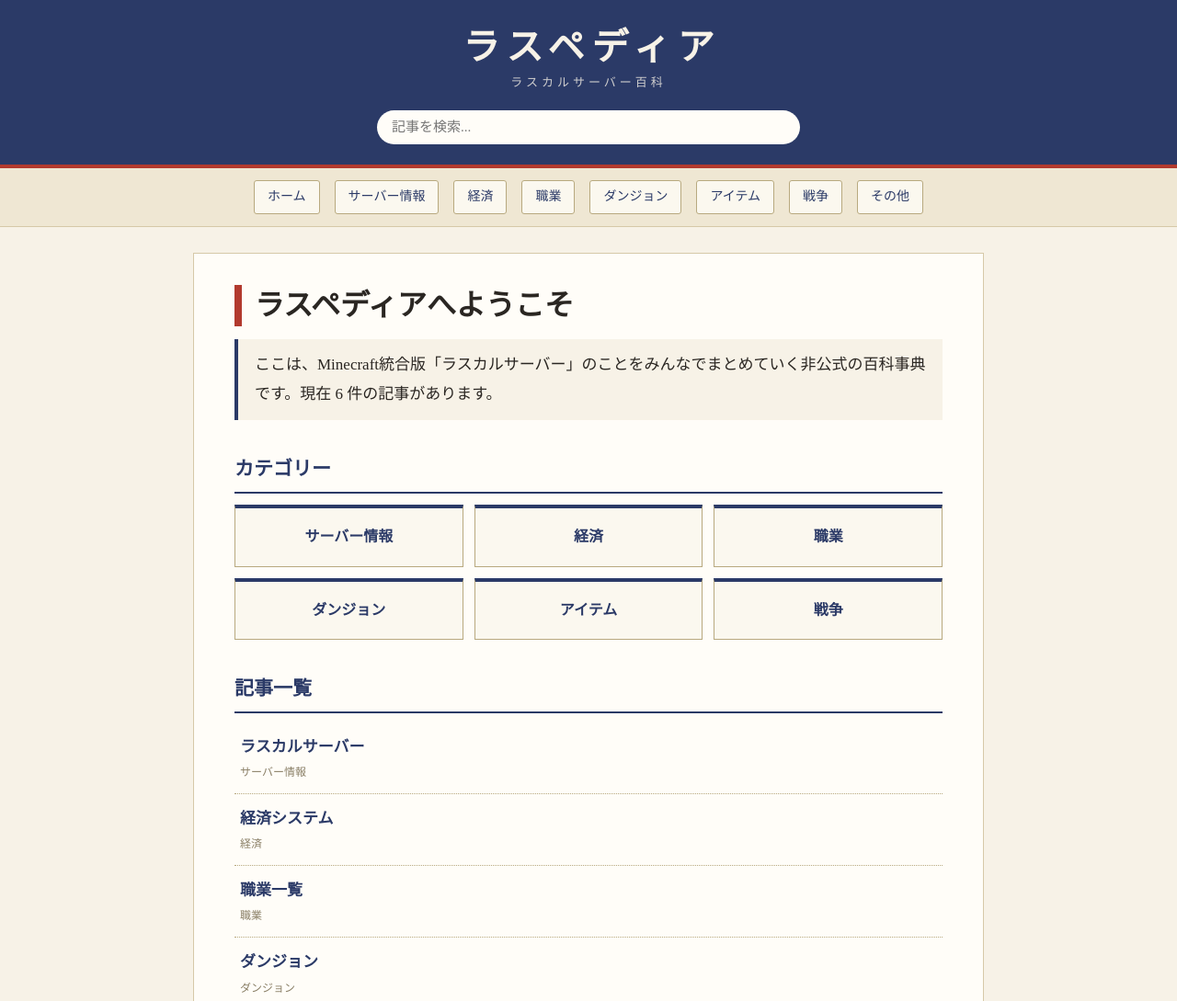
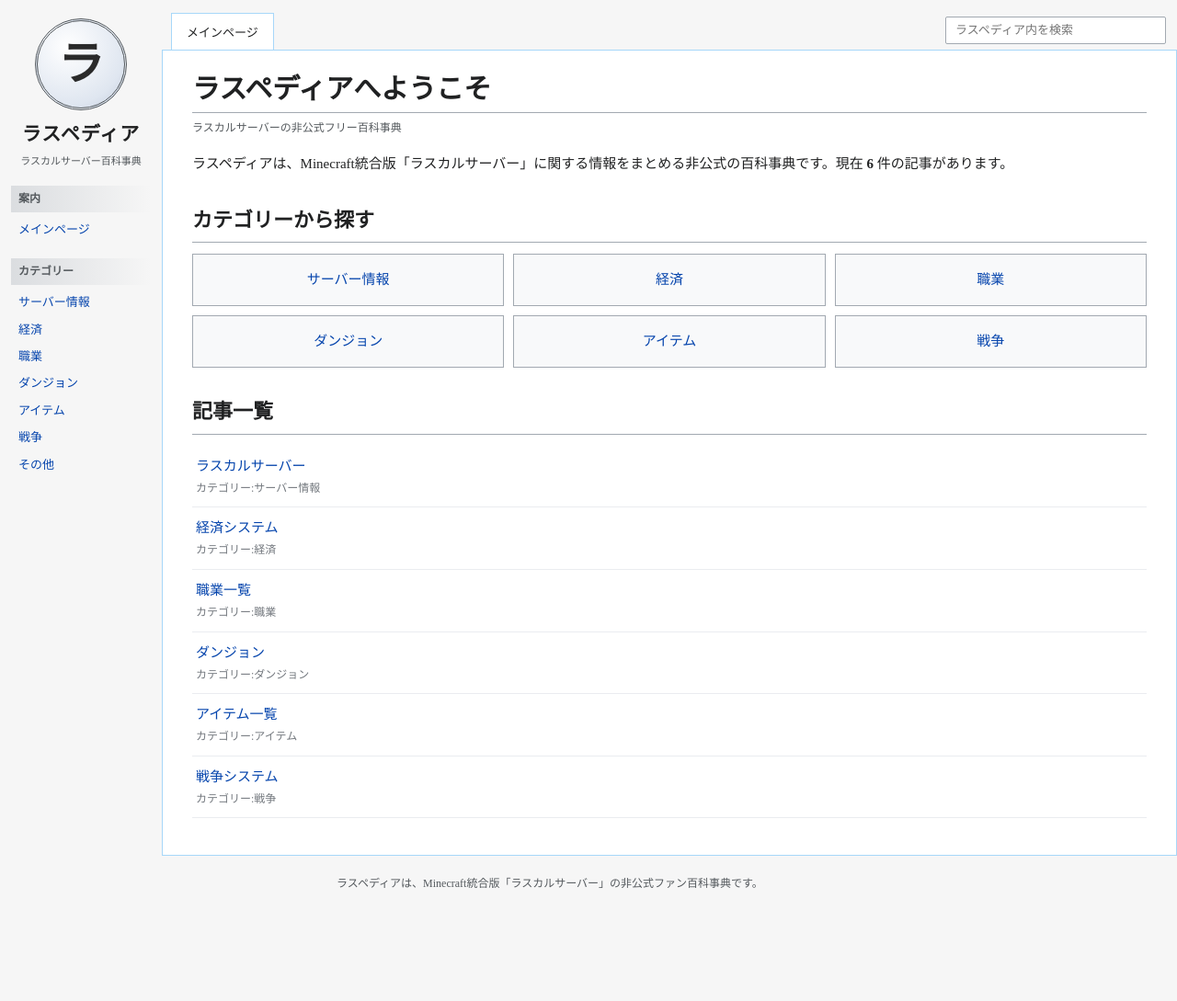
Before and after one commit to PlsJoin/raspedia_by_doldo, a plain HTML site: page index.html in a window 1280 px wide. Shown: the top 1089 px of the page at 92% size. After the commit the page ends 1002 px from the top, so only its background shows below. Drawn offline with Linux system fonts and the light colour scheme.

Commit message:
Update index.html

```diff
--- a/index.html
+++ b/index.html
@@ -6,200 +6,223 @@
 <title>ラスペディア</title>
 <link rel="preconnect" href="https://fonts.googleapis.com">
 <link rel="preconnect" href="https://fonts.gstatic.com" crossorigin>
-<link href="https://fonts.googleapis.com/css2?family=Noto+Serif+JP:wght@400;600;700;900&display=swap" rel="stylesheet">
+<link href="https://fonts.googleapis.com/css2?family=Noto+Serif+JP:wght@400;600;700&display=swap" rel="stylesheet">
 
 <style>
 * {
     box-sizing: border-box;
 }
 
+html {
+    background: #f6f6f6;
+}
+
 body {
     margin: 0;
-    background: #f7f2e7;
-    color: #2a2622;
+    background: #f6f6f6;
+    color: #202122;
     font-family: "Noto Serif JP", "Hiragino Mincho ProN", "Yu Mincho", "YuMincho", "MS PMincho", serif;
-    font-size: 16px;
-    line-height: 1.9;
+    font-size: 15px;
+    line-height: 1.8;
 }
 
 a {
-    color: #2b3a67;
+    color: #0645ad;
+    text-decoration: none;
     cursor: pointer;
-    text-decoration: none;
 }
 
 a:hover {
-    color: #b23a2e;
+    text-decoration: underline;
 }
 
-header {
-    background: #2b3a67;
-    color: #f7f2e7;
-    padding: 26px 20px 22px 20px;
-    text-align: center;
-    border-bottom: 4px solid #b23a2e;
+.page {
+    display: flex;
+    align-items: flex-start;
+    min-height: 100vh;
 }
 
-.brand {
-    display: inline-block;
+.sidebar {
+    width: 176px;
+    flex-shrink: 0;
+    padding: 14px 12px 20px 12px;
+}
+
+.logo-box {
+    text-align: center;
+    padding: 6px 0 16px 0;
     cursor: pointer;
 }
 
-.brand-title {
-    font-size: 40px;
-    font-weight: 900;
-    letter-spacing: 8px;
-    padding-left: 8px;
-    line-height: 1.3;
+.logo-mark {
+    width: 100px;
+    height: 100px;
+    margin: 0 auto 8px auto;
+    border-radius: 50%;
+    border: 3px double #54595d;
+    background: radial-gradient(circle at 35% 30%, #ffffff, #dfe6f0 70%, #c3cddd);
+    display: flex;
+    align-items: center;
+    justify-content: center;
+    font-size: 50px;
+    font-weight: 700;
+    color: #2a2a2a;
 }
 
-.brand-sub {
-    font-size: 13px;
-    letter-spacing: 4px;
-    opacity: 0.8;
+.logo-title {
+    font-size: 21px;
+    font-weight: 700;
+    letter-spacing: 1px;
 }
 
-.searchbar {
-    margin-top: 16px;
+.logo-sub {
+    font-size: 11px;
+    color: #54595d;
 }
 
-.searchbar input {
-    width: 100%;
-    max-width: 460px;
-    padding: 10px 16px;
-    border: none;
-    border-radius: 30px;
-    font-family: inherit;
-    font-size: 15px;
-    background: #fffdf8;
-    color: #2a2622;
-    outline: none;
+.portlet {
+    margin-bottom: 16px;
 }
 
-nav {
-    background: #efe7d3;
-    border-bottom: 1px solid #d6c9a8;
-    padding: 10px 16px;
-    text-align: center;
+.portlet h3 {
+    margin: 0 0 4px 0;
+    padding: 4px 4px 4px 8px;
+    font-size: 12px;
+    font-weight: 600;
+    color: #54595d;
+    background: linear-gradient(to right, rgba(200, 204, 209, 0.6), rgba(200, 204, 209, 0));
 }
 
-nav a {
-    display: inline-block;
-    margin: 3px 6px;
-    padding: 4px 14px;
-    font-size: 14px;
-    border: 1px solid #b8a97f;
-    border-radius: 3px;
-    background: #fbf8ef;
+.portlet a {
+    display: block;
+    padding: 3px 8px;
+    font-size: 13px;
 }
 
-nav a:hover {
-    background: #2b3a67;
-    color: #f7f2e7;
-    border-color: #2b3a67;
+.content-wrap {
+    flex: 1;
+    min-width: 0;
+    padding-top: 14px;
+}
+
+.tabs {
+    display: flex;
+    justify-content: space-between;
+    align-items: flex-end;
+    padding-left: 10px;
+    height: 40px;
+}
+
+.tab {
+    display: inline-block;
+    padding: 9px 16px 7px 16px;
+    font-size: 13px;
+    background: white;
+    border: 1px solid #a7d7f9;
+    border-bottom: none;
+    color: #202122;
+}
+
+.search-box {
+    padding: 0 12px 6px 0;
+}
+
+.search-box input {
+    width: 240px;
+    padding: 6px 10px;
+    border: 1px solid #a2a9b1;
+    border-radius: 2px;
+    font-family: inherit;
+    font-size: 13px;
+    background: white;
 }
 
 main {
-    max-width: 860px;
-    margin: 28px auto;
-    background: #fffdf8;
-    border: 1px solid #d6c9a8;
-    box-shadow: 0 3px 0 #e3d8bc;
-    padding: 34px 44px 44px 44px;
-    min-height: 480px;
+    background: white;
+    border: 1px solid #a7d7f9;
+    padding: 22px 32px 40px 32px;
+    min-height: 560px;
 }
 
 h1 {
-    margin: 0 0 8px 0;
-    font-size: 32px;
-    font-weight: 900;
-    line-height: 1.4;
-    padding-left: 14px;
-    border-left: 8px solid #b23a2e;
+    margin: 0 0 6px 0;
+    font-size: 30px;
+    font-weight: 600;
+    line-height: 1.3;
+    border-bottom: 1px solid #a2a9b1;
+    padding-bottom: 6px;
 }
 
 h2 {
-    margin: 34px 0 10px 0;
-    font-size: 21px;
-    font-weight: 700;
-    color: #2b3a67;
+    font-size: 22px;
+    font-weight: 600;
+    border-bottom: 1px solid #a2a9b1;
     padding-bottom: 4px;
-    border-bottom: 2px solid #2b3a67;
+    margin: 28px 0 12px 0;
 }
 
 p {
-    margin: 10px 0;
+    margin: 8px 0;
 }
 
-.tag {
-    display: inline-block;
-    margin: 4px 0 14px 22px;
-    padding: 0 12px;
+.tagline {
     font-size: 12px;
-    color: #b23a2e;
-    border: 1px solid #b23a2e;
-    border-radius: 20px;
+    color: #54595d;
+    margin-bottom: 14px;
 }
 
-.lead {
-    font-size: 17px;
-    padding: 12px 18px;
-    margin: 14px 0;
-    background: #f7f2e7;
-    border-left: 4px solid #2b3a67;
+.infobox {
+    float: right;
+    clear: right;
+    width: 270px;
+    margin: 6px 0 14px 22px;
+    border: 1px solid #a2a9b1;
+    background: #f8f9fa;
+    font-size: 13px;
+    line-height: 1.6;
 }
 
-.card {
-    float: right;
-    width: 250px;
-    margin: 6px 0 16px 24px;
-    border: 1px solid #b8a97f;
-    background: #fbf8ef;
-    font-size: 14px;
-    line-height: 1.7;
+.infobox .ib-title {
+    background: #cedff2;
+    text-align: center;
+    font-weight: 700;
+    padding: 6px;
+    font-size: 15px;
 }
 
-.card-title {
-    background: #2b3a67;
-    color: #f7f2e7;
-    text-align: center;
-    padding: 6px;
-    font-weight: 700;
-}
-
-.card table {
+.infobox table {
     width: 100%;
     border-collapse: collapse;
 }
 
-.card th,
-.card td {
-    padding: 5px 10px;
+.infobox th,
+.infobox td {
+    padding: 4px 8px;
+    vertical-align: top;
+    border-top: 1px solid #eaecf0;
     text-align: left;
-    vertical-align: top;
-    border-top: 1px solid #e3d8bc;
 }
 
-.card th {
-    width: 84px;
-    color: #b23a2e;
+.infobox th {
+    width: 82px;
+    background: #eaf3ff;
     font-weight: 600;
 }
 
 .toc {
     display: inline-block;
-    min-width: 220px;
-    margin: 10px 0;
-    padding: 10px 24px 10px 18px;
-    border: 1px dashed #b8a97f;
-    background: #fbf8ef;
-    font-size: 14px;
+    border: 1px solid #a2a9b1;
+    background: #f8f9fa;
+    padding: 8px 18px 8px 14px;
+    font-size: 13px;
+    margin: 10px 0 14px 0;
+    min-width: 200px;
 }
 
 .toc-title {
+    text-align: center;
     font-weight: 700;
-    margin-bottom: 2px;
-    color: #2b3a67;
+    margin-bottom: 4px;
 }
 
 .toc ol {
@@ -210,76 +233,87 @@ p {
 .category-grid {
     display: grid;
     grid-template-columns: repeat(3, 1fr);
-    gap: 12px;
-    margin-top: 12px;
+    gap: 10px;
 }
 
 .category {
-    padding: 16px 10px;
+    border: 1px solid #a2a9b1;
+    padding: 14px;
     text-align: center;
     cursor: pointer;
-    color: #2b3a67;
-    font-weight: 600;
-    border: 1px solid #b8a97f;
-    border-top: 4px solid #2b3a67;
-    background: #fbf8ef;
+    color: #0645ad;
+    background: #f8f9fa;
 }
 
 .category:hover {
-    background: #2b3a67;
-    color: #f7f2e7;
+    background: #eaf3ff;
 }
 
 .article-item {
-    padding: 11px 6px;
-    border-bottom: 1px dotted #b8a97f;
-}
-
-.article-item a {
-    font-size: 17px;
-    font-weight: 600;
+    padding: 9px 4px;
+    border-bottom: 1px solid #eaecf0;
 }
 
 .article-category {
+    color: #72777d;
     font-size: 12px;
-    color: #8a7f66;
 }
 
-.back {
+.catlinks {
     clear: both;
-    margin-top: 34px;
-    padding-top: 12px;
-    border-top: 1px solid #d6c9a8;
-    font-size: 14px;
+    margin-top: 30px;
+    border: 1px solid #a2a9b1;
+    background: #f8f9fa;
+    padding: 6px 12px;
+    font-size: 13px;
 }
 
 footer {
-    text-align: center;
-    padding: 10px 20px 36px 20px;
+    padding: 20px 20px 30px 190px;
     font-size: 12px;
-    color: #8a7f66;
+    color: #54595d;
+    line-height: 1.7;
 }
 
-@media (max-width: 700px) {
-    header {
-        padding: 20px 14px 18px 14px;
+@media (max-width: 800px) {
+    .page {
+        flex-direction: column;
     }
 
-    .brand-title {
-        font-size: 30px;
-        letter-spacing: 5px;
+    .sidebar {
+        width: 100%;
+    }
+
+    .logo-mark {
+        width: 76px;
+        height: 76px;
+        font-size: 38px;
+    }
+
+    .tabs {
+        height: auto;
+        flex-direction: column;
+        align-items: stretch;
+        padding: 6px 10px;
+    }
+
+    .tab {
+        align-self: flex-start;
+    }
+
+    .search-box {
+        padding: 6px 0;
+    }
+
+    .search-box input {
+        width: 100%;
     }
 
     main {
-        margin: 14px 10px;
-        padding: 20px 18px 30px 18px;
+        padding: 16px;
     }
 
-    h1 {
-        font-size: 25px;
-    }
-
-    .card {
+    .infobox {
         float: none;
         width: 100%;
         margin: 10px 0;
@@ -288,24 +322,32 @@ footer {
     .category-grid {
         grid-template-columns: repeat(2, 1fr);
     }
+
+    footer {
+        padding: 20px;
+    }
 }
 </style>
 </head>
 
 <body>
 
-<header>
-    <div class="brand" onclick="showHome()">
-        <div class="brand-title">ラスペディア</div>
-        <div class="brand-sub">ラスカルサーバー百科</div>
+<div class="page">
+
+    <aside class="sidebar">
+        <div class="logo-box" onclick="showHome()">
+            <div class="logo-mark">ラ</div>
+            <div class="logo-title">ラスペディア</div>
+            <div class="logo-sub">ラスカルサーバー百科事典</div>
         </div>
-    <div class="searchbar">
-        <input type="text" id="searchInput" placeholder="記事を検索..." oninput="searchArticles()">
+
+        <div class="portlet">
+            <h3>案内</h3>
+            <a onclick="showHome()">メインページ</a>
         </div>
-</header>
 
-<nav>
-    <a onclick="showHome()">ホーム</a>
+        <div class="portlet">
+            <h3>カテゴリー</h3>
             <a onclick="showCategory('サーバー情報')">サーバー情報</a>
             <a onclick="showCategory('経済')">経済</a>
             <a onclick="showCategory('職業')">職業</a>
@@ -313,13 +355,27 @@ footer {
             <a onclick="showCategory('アイテム')">アイテム</a>
             <a onclick="showCategory('戦争')">戦争</a>
             <a onclick="showCategory('その他')">その他</a>
-</nav>
+        </div>
+    </aside>
+
+    <div class="content-wrap">
+        <div class="tabs">
+            <div class="tab" id="tabMain">メインページ</div>
+            <div class="search-box">
+                <input type="text" id="searchInput" placeholder="ラスペディア内を検索" oninput="searchArticles()">
+            </div>
+        </div>
 
         <main>
             <div id="content"></div>
         </main>
 
-<footer>ラスペディア | ラスカルサーバー非公式ファン百科</footer>
+        <footer>
+            <div>ラスペディアは、Minecraft統合版「ラスカルサーバー」の非公式ファン百科事典です。</div>
+        </footer>
+    </div>
+
+</div>
 
 <script>
 const articles = [
@@ -327,9 +383,9 @@ const articles = [
         title: "ラスカルサーバー",
         category: "サーバー情報",
         description: "Minecraft統合版のラスカルサーバーについて。",
-        card: [
+        infobox: [
             ["種類", "Minecraft統合版サーバー"],
-            ["対応版", "統合版(Bedrock)"],
+            ["対応版", "統合版(Bedrock Edition)"],
             ["ジャンル", "経済・職業・戦争"]
         ]
     },
@@ -379,19 +435,25 @@ function loadView() {
     }
 }
 
+function setTab(label) {
+    document.getElementById("tabMain").textContent = label;
+}
+
 function escapeHtml(text) {
     return text.replace(/&/g, "&amp;").replace(/</g, "&lt;").replace(/>/g, "&gt;");
 }
 
 function showHome() {
     searchInput.value = "";
+    setTab("メインページ");
     saveView({ type: "home" });
 
     content.innerHTML = `
         <h1>ラスペディアへようこそ</h1>
-        <div class="lead">ここは、Minecraft統合版「ラスカルサーバー」のことをみんなでまとめていく非公式の百科事典です。現在 ${articles.length} 件の記事があります。</div>
+        <div class="tagline">ラスカルサーバーの非公式フリー百科事典</div>
+        <p>ラスペディアは、Minecraft統合版「ラスカルサーバー」に関する情報をまとめる非公式の百科事典です。現在 <b>${articles.length}</b> 件の記事があります。</p>
 
-        <h2>カテゴリー</h2>
+        <h2>カテゴリーから探す</h2>
         <div class="category-grid">
             <div class="category" onclick="showCategory('サーバー情報')">サーバー情報</div>
             <div class="category" onclick="showCategory('経済')">経済</div>
@@ -410,13 +472,15 @@ function showHome() {
 
 function showCategory(category) {
     searchInput.value = "";
+    setTab("カテゴリー");
     saveView({ type: "category", value: category });
 
     const filtered = articles.filter(article => article.category === category);
 
     content.innerHTML = `
-        <h1>${category}</h1>
-        <p>「${category}」に関する記事が ${filtered.length} 件あります。</p>
+        <h1>カテゴリー:${category}</h1>
+        <div class="tagline">ラスペディアより</div>
+        <p>このカテゴリーには ${filtered.length} 件の記事があります。</p>
         <div id="articleList"></div>
     `;
 
@@ -439,7 +503,7 @@ function renderArticles(list) {
         return `
             <div class="article-item">
                 <a onclick="showArticleByIndex(${index})">${article.title}</a>
-                <div class="article-category">${article.category}</div>
+                <div class="article-category">カテゴリー:${article.category}</div>
             </div>
         `;
     }).join("");
@@ -454,15 +518,16 @@ function showArticle(title) {
     if (!article) return;
 
     searchInput.value = "";
+    setTab("記事");
     saveView({ type: "article", value: article.title });
 
-    let card = "";
-    if (article.card) {
-        card = `
-            <div class="card">
-                <div class="card-title">${article.title}</div>
+    let infobox = "";
+    if (article.infobox) {
+        infobox = `
+            <div class="infobox">
+                <div class="ib-title">${article.title}</div>
                 <table>
-                    ${article.card.map(row => `<tr><th>${row[0]}</th><td>${row[1]}</td></tr>`).join("")}
+                    ${article.infobox.map(row => `<tr><th>${row[0]}</th><td>${row[1]}</td></tr>`).join("")}
                 </table>
             </div>
         `;
@@ -470,11 +535,11 @@ function showArticle(title) {
 
     content.innerHTML = `
         <h1>${article.title}</h1>
-        <span class="tag">${article.category}</span>
+        <div class="tagline">ラスペディアより</div>
 
-        ${card}
+        ${infobox}
 
-        <div class="lead">${article.description}</div>
+        <p><b>${article.title}</b>は、${article.description}</p>
 
         <div class="toc">
             <div class="toc-title">目次</div>
@@ -494,7 +559,7 @@ function showArticle(title) {
         <h2 id="sec-related">関連項目</h2>
         <p><a onclick="showCategory('${article.category}')">${article.category}</a></p>
 
-        <div class="back"><a onclick="showHome()">← ホームに戻る</a></div>
+        <div class="catlinks">カテゴリー:<a onclick="showCategory('${article.category}')">${article.category}</a></div>
     `;
 
     window.scrollTo(0, 0);
@@ -515,8 +580,11 @@ function searchArticles() {
         return;
     }
 
+    setTab("検索結果");
+
     content.innerHTML = `
         <h1>検索結果</h1>
+        <div class="tagline">ラスペディアより</div>
         <p>「${escapeHtml(keyword)}」の検索結果</p>
         <div id="articleList"></div>
     `;
```
Lines whose indentation alone changed are shown as unchanged.
